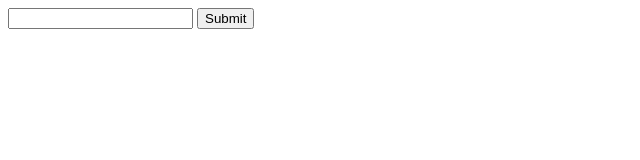
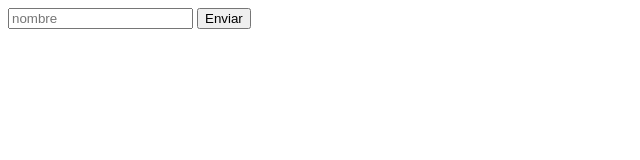
Before and after one commit to RicardoCordovilla/pruebaFormsNetlify, a plain HTML site: page index.html in a window 1280 px wide. Shown: the full height of the page, 0-640 px from the left. Drawn offline with Linux system fonts and the light colour scheme.

Commit message:
agregando netlify

```diff
--- a/index.html
+++ b/index.html
@@ -7,9 +7,9 @@
     <title>Document</title>
 </head>
 <body>
-    <form action="">
-        <input type="text">
-        <input type="submit">
+    <form name="contacto" method="post" data-netlify="true">
+        <input type="text" placeholder="nombre">
+        <button type="submit">Enviar</button>
     </form>
 </body>
 </html>
```
